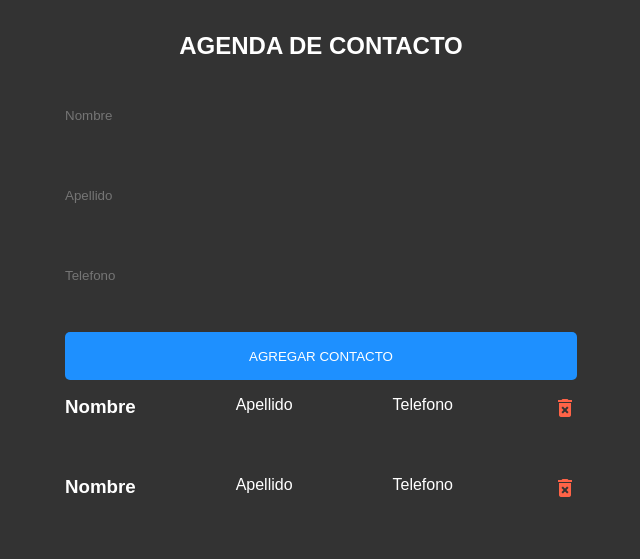
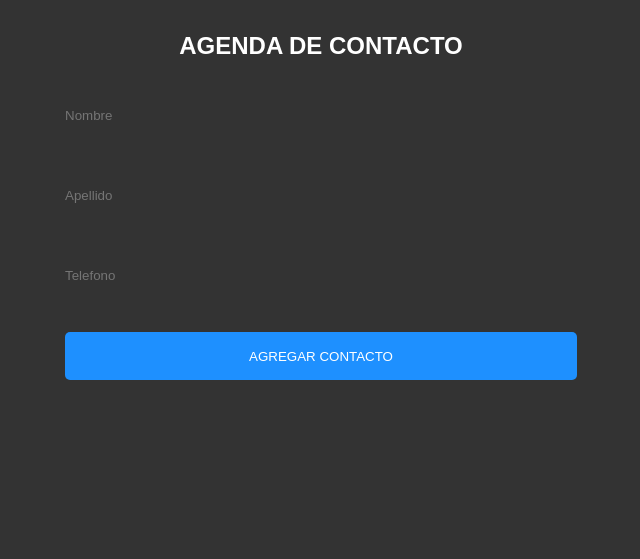
Before and after one commit to Elias4234/Agenda-online-React, a plain HTML site: page index.html in a window 1280 px wide. Shown: the whole page, without its empty margins (319-959 px from the left). Drawn offline with Linux system fonts and the light colour scheme.

Commit message:
Add files via upload

```diff
--- a/index.html
+++ b/index.html
@@ -18,20 +18,7 @@
 		<button class = "btn-agregar"> Agregar contacto </button>
 
 		<div class = "listado-contacto">
-		  <div class = "Contacto">
-		    <h3> Nombre </h3>
-			<p> Apellido </p>
-			<p> Telefono </p>
-		    <span class="material-icons icono"> delete_forever
-            </span>
-			</div>
-		  <div class = "Contacto">
-		    <h3> Nombre </h3>
-			<p> Apellido </p>
-			<p> Telefono </p>
-			<span class="material-icons icono"> delete_forever
-            </span>
-		  </div>
+
 		</div>
 	 </div>
 	</div>
```
